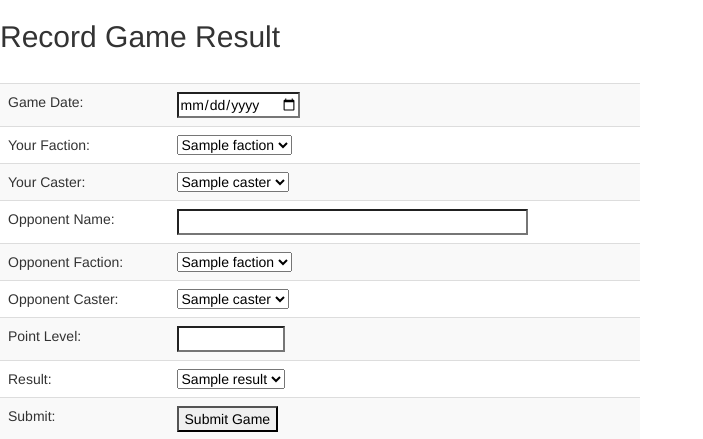
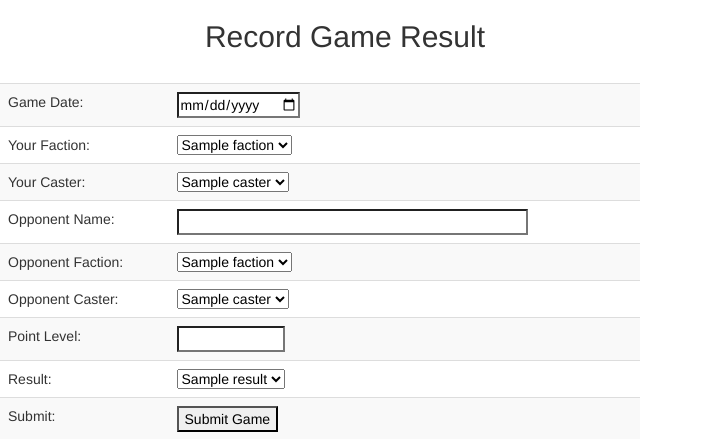
Before and after one commit to jamalomartin/field_promotion, a Python web app: template templates/record.html in a window 1280 px wide. Shown: the top 439 px of the page, without its empty margins (0-703 px from the left). Run offline with Jinja, Linux system fonts and the light colour scheme; the template is opened without the code that fills it: most values are stand-ins (such as "Sample title", 1, 10 or a date in 2020).

Commit message:
Small CSS changes

```diff
--- a/stylesheets/app.css
+++ b/stylesheets/app.css
@@ -1,3 +1,7 @@
+h2{
+	margin-left: 50px;
+}
+
 .header {
 	position: relative;
 	left: 20px;
@@ -7,6 +11,12 @@
 	position: relative;
 	left: 20px;
 	width: 75%;
+}
+
+.Game-History-Title,
+.Record-Game-Title,
+.Result-Administration-Title{
+	text-align: center;
 }
 
 .result-admin {
@@ -34,3 +44,7 @@
 .front-page-button {
 	width: 63px;
 }
+
+.btn-primary{
+	width: 100px;
+}
--- a/templates/admin.html
+++ b/templates/admin.html
@@ -9,7 +9,7 @@
     <body>
 
     <div class="result-admin">
-            <h2>Result Administration</h2>
+            <h2 class="Result-Administration-Title">Result Administration</h2>
             <table class="table table-striped">
               <tr>
                   <th>Result Name</th>
--- a/templates/record.html
+++ b/templates/record.html
@@ -8,7 +8,7 @@
   </head>
     <body>
       <div class="record-area">
-        <h2>Record Game Result</h2>
+        <h2 class="Record-Game-Title">Record Game Result</h2>
         <table class="table table-striped">
 	        <form method="post">
 
--- a/templates/view_game.html
+++ b/templates/view_game.html
@@ -7,7 +7,7 @@
       <link rel="stylesheet" type="text/css" href="stylesheets/app.css">
   </head>
     <body>
-      <h2>Game History</h2>
+      <h2 class="Game-History-Title">Game History</h2>
       <div class="game-history">
         <table class="table table-striped">
           <tr>
```
